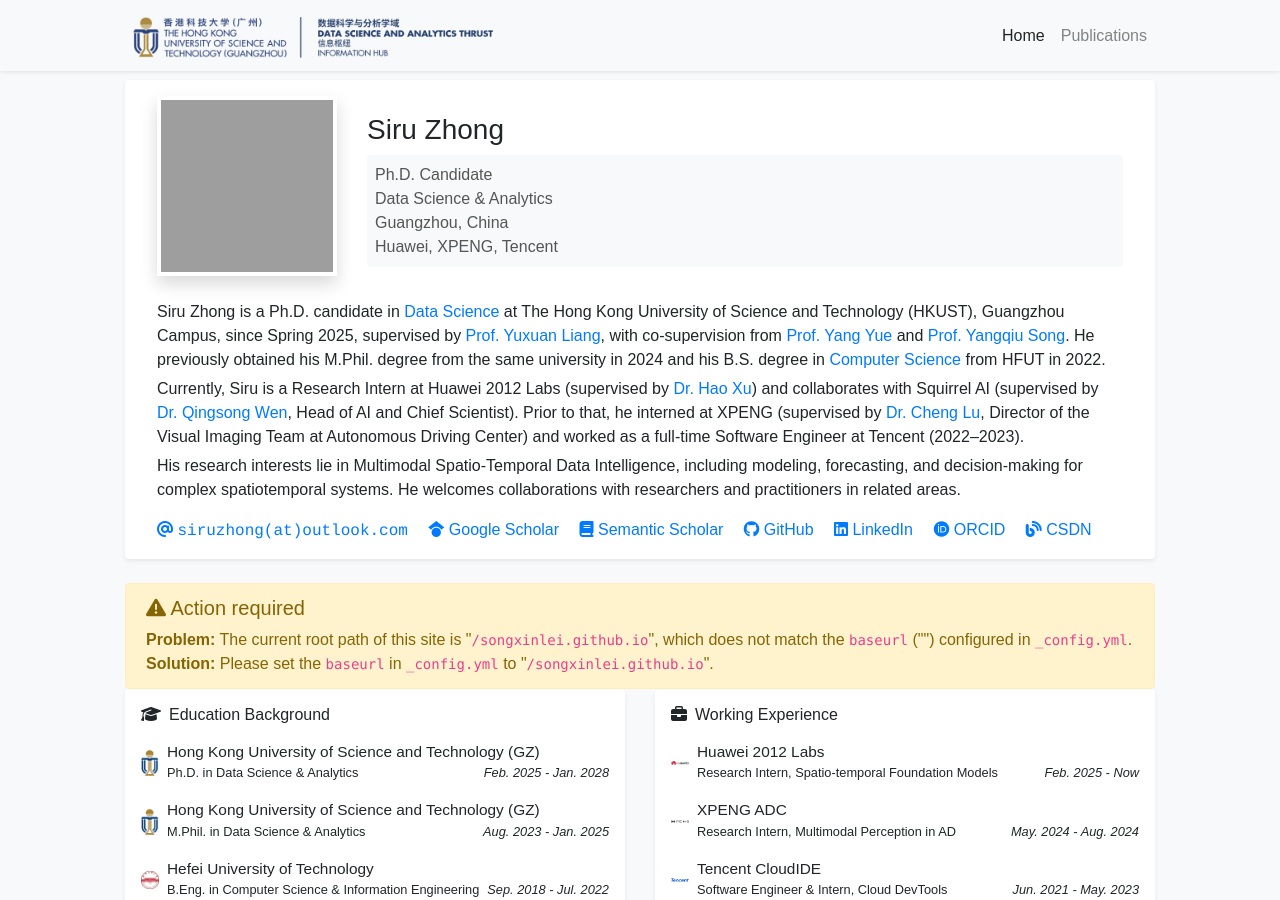
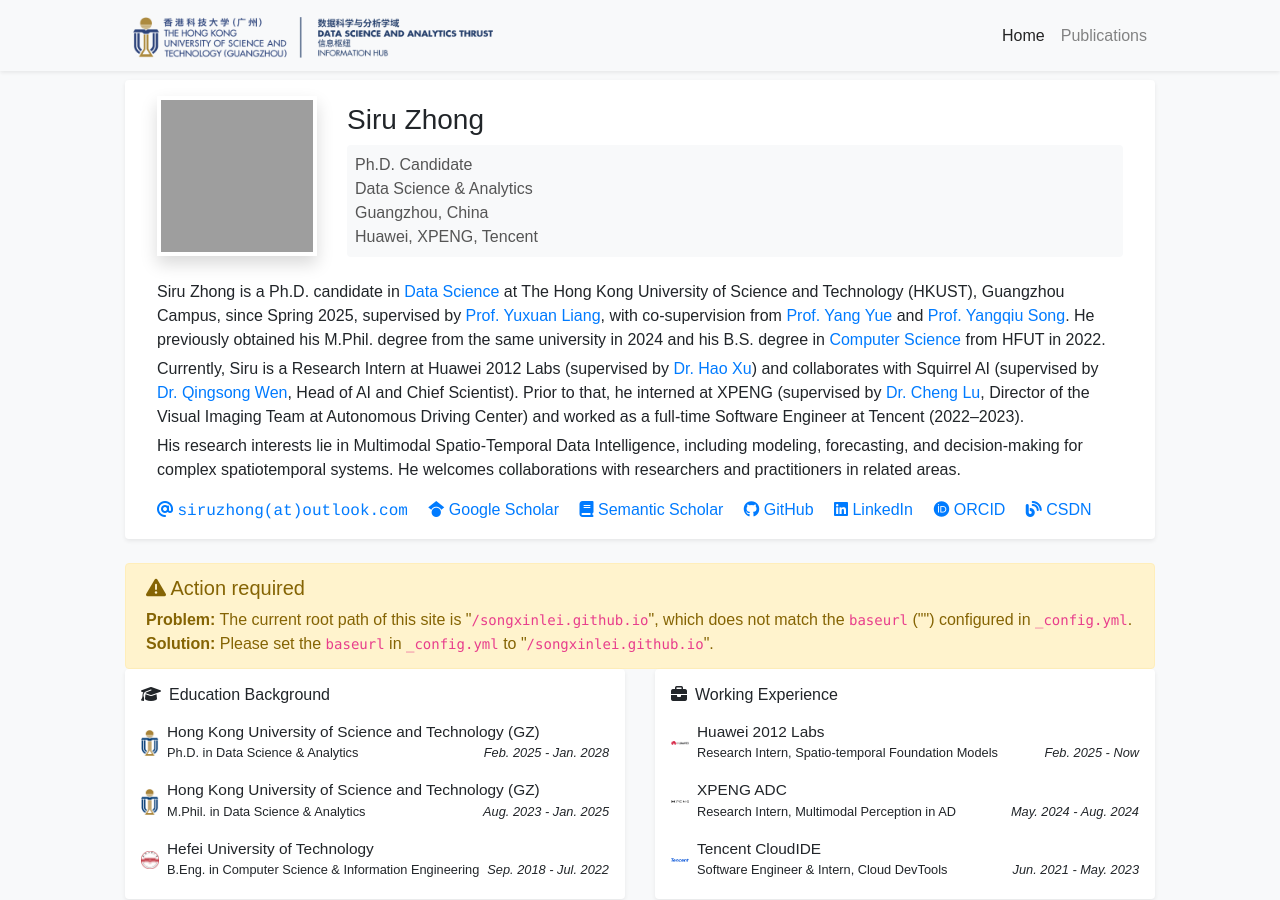
Before and after one commit to thunderlrr/songxinlei.github.io, a Jekyll site: the page built from index.html, in a window 1280 px wide and 900 px high. Built offline with Jekyll 4.4.1, drawn with Linux system fonts in a browser that asks for light colours; a style sheet for code colours, icons or effects is not loaded; grey boxes are pictures that could not be loaded.

Commit message:
update repo

```diff
--- a/_includes/widgets/profile_card.html
+++ b/_includes/widgets/profile_card.html
@@ -10,7 +10,7 @@
                             <img
                                 src="{{ site.data.profile.portrait_url | relative_url }}"
                                 class="figure-img img-fluid shadow"
-                                style="height: 180px; width: 180px; object-fit: cover; border: 4px solid #fff;"
+                                style="height: 160px; width: 160px; object-fit: cover; border: 4px solid #fff;"
                                 data-toggle="tooltip"
                                 data-placement="top"
                                 title="{{ site.data.profile.portrait_caption }}"
```
